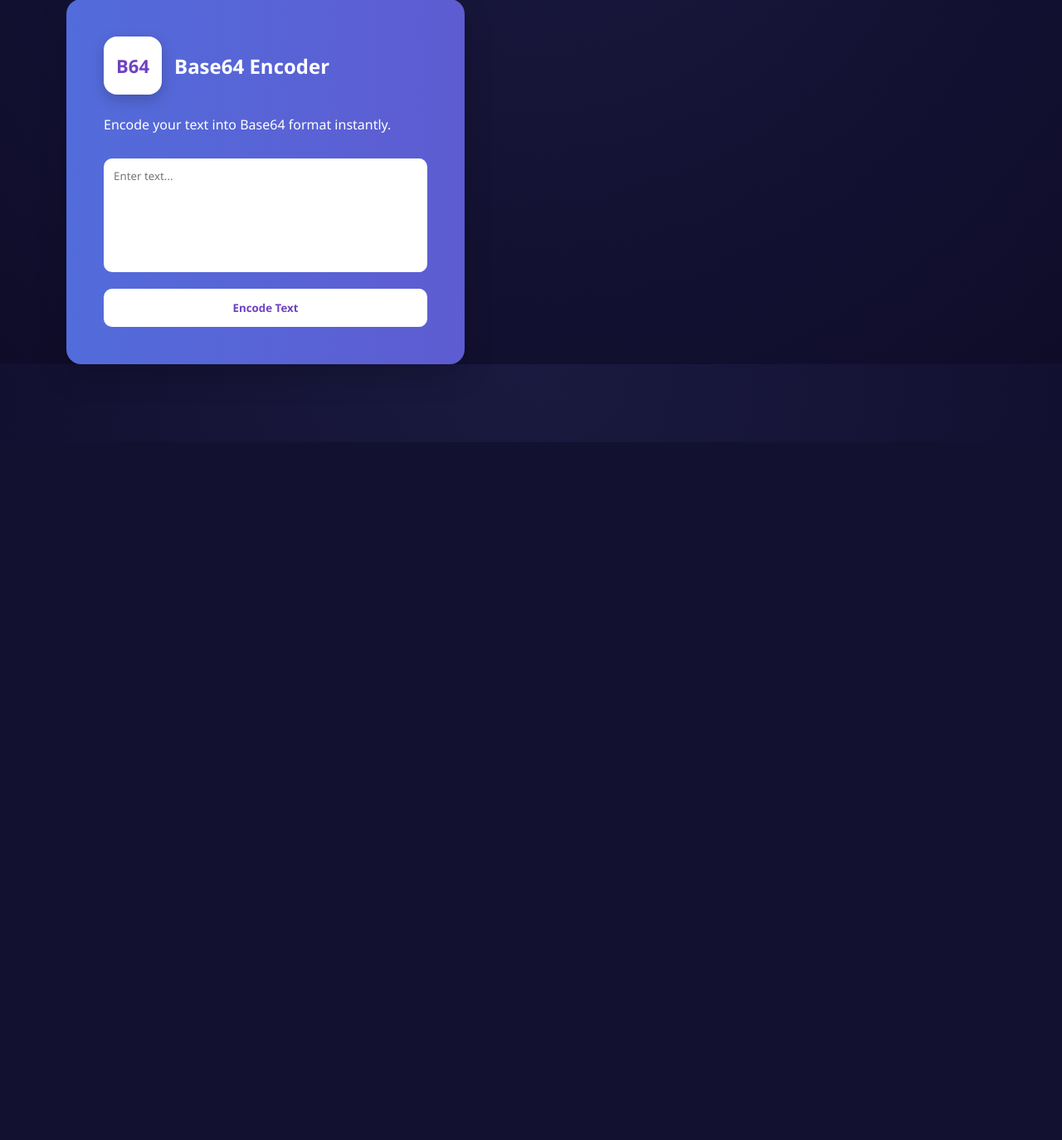
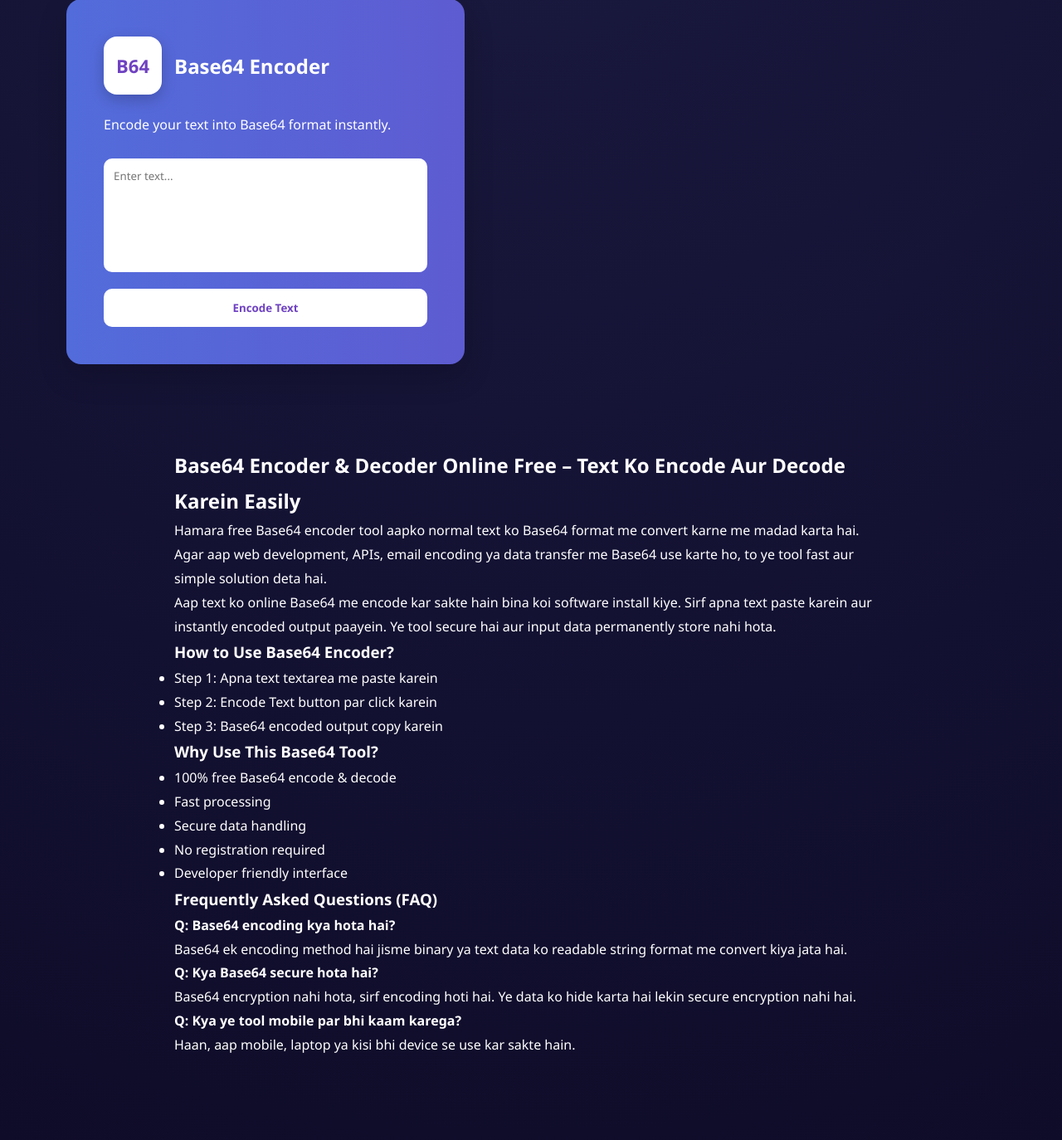
Before and after one commit to afnankhan123456/ai-tools-website-, a Flask app: page /base64-encoder in a window 1280 px wide. Shown: the part 267-1641 px from the top of the page at 83% size. Before the commit the page ends 800 px from the top, so only its background shows below. Run offline with Flask 3, Linux system fonts and the light colour scheme.

Commit message:
Update base64_encoder.html

```diff
--- a/templates/utility_tools/base64_encoder.html
+++ b/templates/utility_tools/base64_encoder.html
@@ -101,6 +101,52 @@
 
 </section>
 
+<!-- 🔥 SEO CONTENT SECTION -->
+<section style="max-width:900px; margin:100px auto; padding:0 20px; line-height:1.8;">
+
+    <h2>Base64 Encoder & Decoder Online Free – Text Ko Encode Aur Decode Karein Easily</h2>
+
+    <p>
+        Hamara free Base64 encoder tool aapko normal text ko Base64 format me convert karne me madad karta hai.
+        Agar aap web development, APIs, email encoding ya data transfer me Base64 use karte ho,
+        to ye tool fast aur simple solution deta hai.
+    </p>
+
+    <p>
+        Aap text ko online Base64 me encode kar sakte hain bina koi software install kiye.
+        Sirf apna text paste karein aur instantly encoded output paayein.
+        Ye tool secure hai aur input data permanently store nahi hota.
+    </p>
+
+    <h3>How to Use Base64 Encoder?</h3>
+    <ul>
+        <li>Step 1: Apna text textarea me paste karein</li>
+        <li>Step 2: Encode Text button par click karein</li>
+        <li>Step 3: Base64 encoded output copy karein</li>
+    </ul>
+
+    <h3>Why Use This Base64 Tool?</h3>
+    <ul>
+        <li>100% free Base64 encode & decode</li>
+        <li>Fast processing</li>
+        <li>Secure data handling</li>
+        <li>No registration required</li>
+        <li>Developer friendly interface</li>
+    </ul>
+
+    <h3>Frequently Asked Questions (FAQ)</h3>
+
+    <p><strong>Q: Base64 encoding kya hota hai?</strong><br>
+    Base64 ek encoding method hai jisme binary ya text data ko readable string format me convert kiya jata hai.</p>
+
+    <p><strong>Q: Kya Base64 secure hota hai?</strong><br>
+    Base64 encryption nahi hota, sirf encoding hoti hai. Ye data ko hide karta hai lekin secure encryption nahi hai.</p>
+
+    <p><strong>Q: Kya ye tool mobile par bhi kaam karega?</strong><br>
+    Haan, aap mobile, laptop ya kisi bhi device se use kar sakte hain.</p>
+
+</section>
+
 <style>
 @keyframes gradientMove {
     0% { background-position: 0% 50%; }
```
